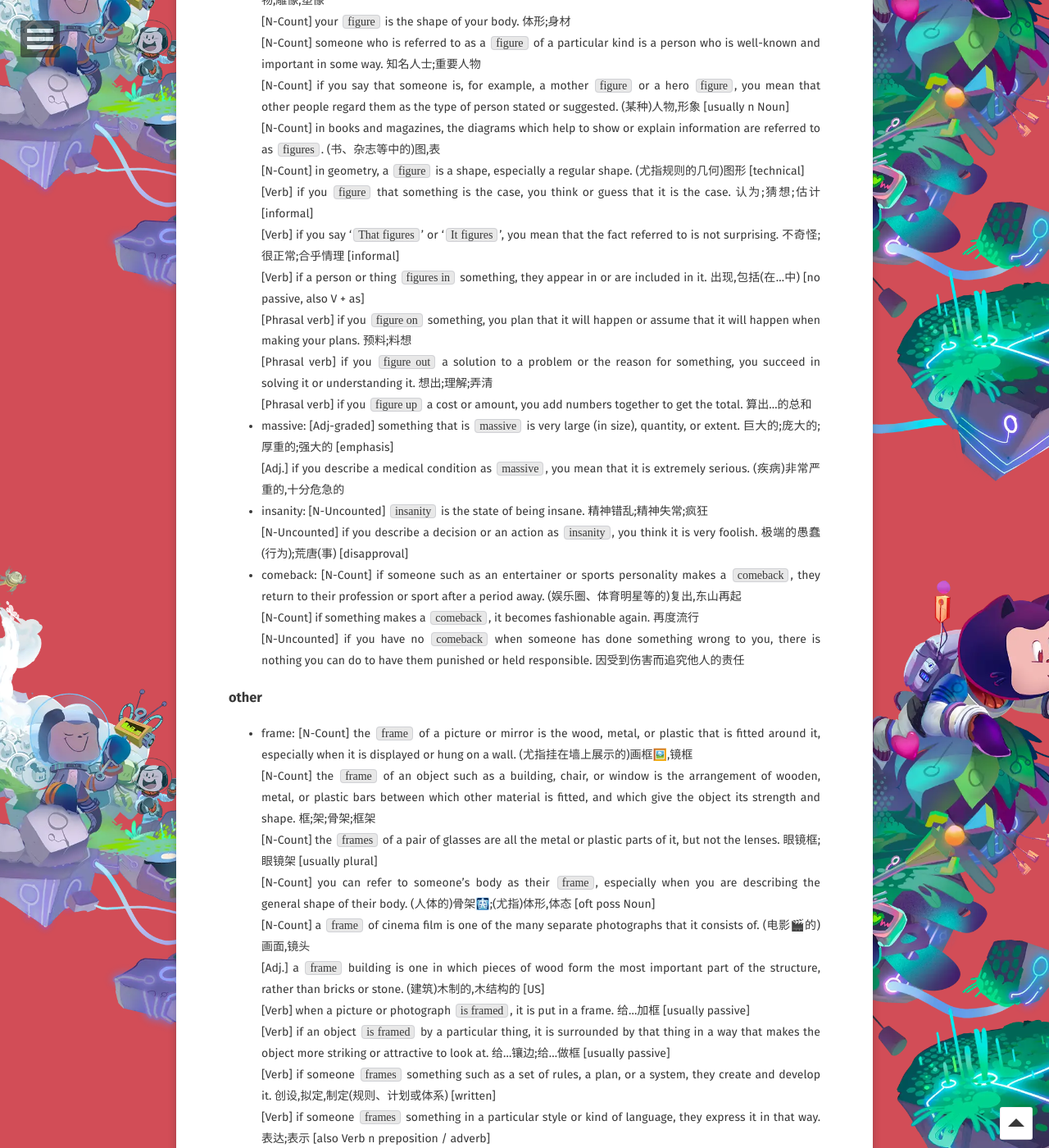
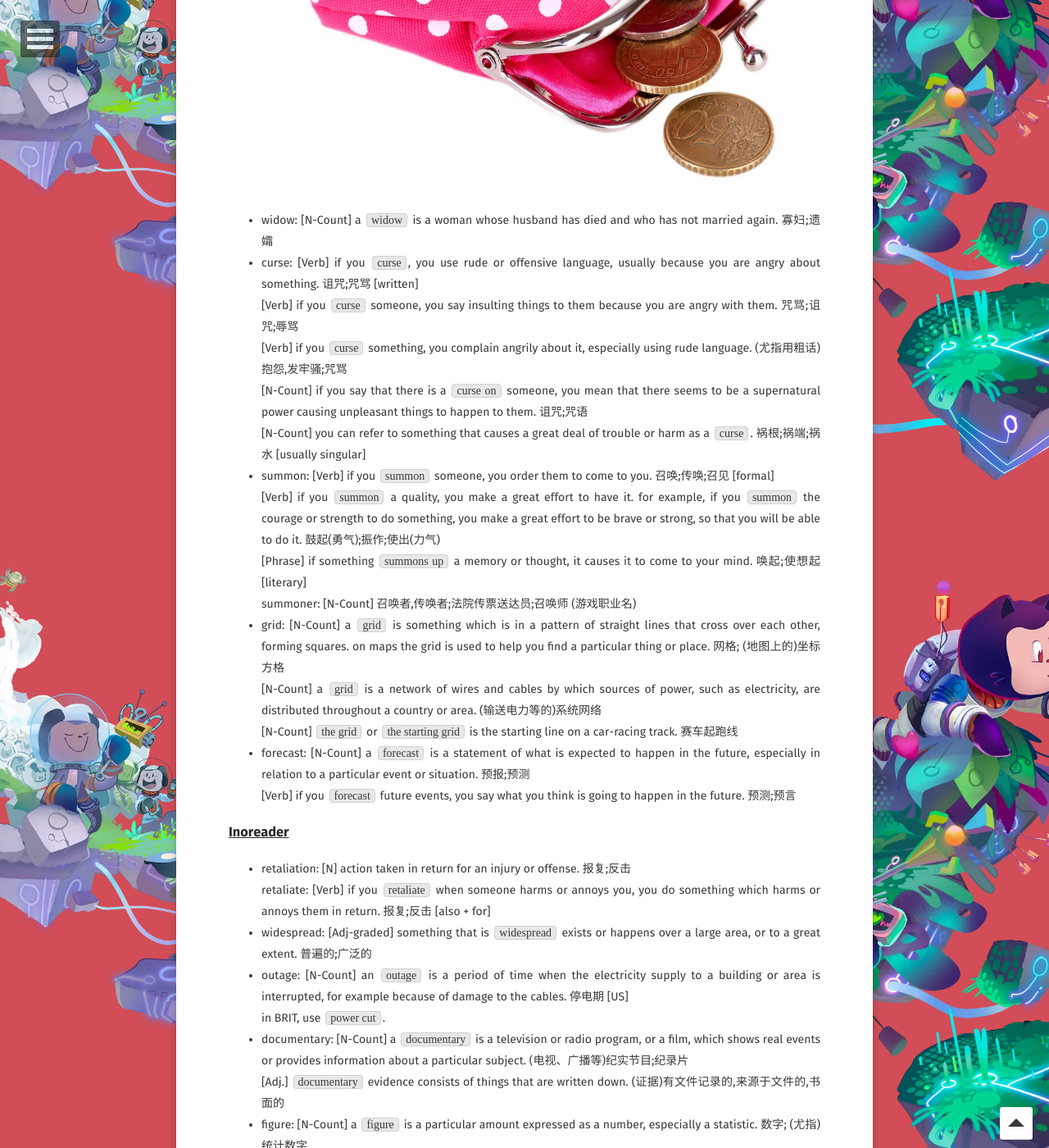
Before and after one commit to WebPavel/WebPavel.github.io, a Jekyll site: the page built from _posts/2026-10-14-daily-English-learning-(Part-2).md, in a window 1280 px wide and 1400 px high, scrolled down 6602 px. Shown: the whole window at 82% size. Built offline with Jekyll 4.4.1, drawn with Linux system fonts in a browser that asks for light colours; some web fonts are replaced; comment, search, counter and statistics services are not loaded; some of the changed text lies outside the part shown.

Commit message:
feat: updates on daily English learning (Part 2)

```diff
--- a/_posts/2026-10-14-daily-English-learning-(Part-2).md
+++ b/_posts/2026-10-14-daily-English-learning-(Part-2).md
@@ -73,7 +73,7 @@ learned from [ChatGPT](https://chatgpt.com/) in Singapore.
   [Adj.] in some languages such as French, a `grave` accent is a symbol that is placed over a vowel in a word to show how the vowel is pronounced. 重音符;抑音符;沉音符<br/>
   [Phrase] if you say that someone `is digging` their `own grave`, you are warning them that they are doing something foolish or dangerous that will cause their own failure. 自掘坟墓;自取灭亡<br/>
   [Phrase] if you say that someone who is dead would `turn in` their `grave at` something that is happening now, you mean that they would be very shocked or upset by it, if they were alive. 九泉之下不得安宁
-- sweep: [Verb] if you `sweep` an area of floor or ground, you push dirt or rubbish off it using a brush with a long handle. 扫;掸;打扫;清扫<br/>
+- sweep: [Verb] if you `sweep` an area of floor or ground, you push dirt or `rubbish` off it using a brush with a long handle. 扫;掸;打扫;清扫<br/>
   [Verb] if you `sweep` things off something, you push them off with a quick smooth movement of your arm. 拂去;掸去<br/>
   [Verb] if someone with long hair `sweeps` their hair into a particular style, they put it into that style. 梳,拢(头发)<br/>
   [V-T/V-I] if your arm or hand `sweeps` in a particular direction, or if you `sweep` it there, it moves quickly and smoothly in that direction. (使)(手臂)挥动<br/>
@@ -114,6 +114,31 @@ learned from [ChatGPT](https://chatgpt.com/) in Singapore.
   [N] a toasted sandwich. 烤三明治🥪 [informal]
 - papaya: [N-Count] a `papaya` is a fruit with a green skin, sweet yellow flesh, and small black seeds. Papayas grow on trees in hot countries. 番木瓜;木瓜<br/>
   ![papaya_250131595.jpg](/assets/tw/papaya_250131595.jpg)
+- helmet: [N-Count] a `helmet` is a hat made of a strong material which you wear to protect your head. 头盔;防护帽
+- mingle: [Verb] if things such as sounds, smells, or feelings `mingle`, they become mixed together but are usually still recognizable. (声音、气味等)混合,混杂;(感情)交织,交错<br/>
+ [Verb] at a party, if you `mingle with` the other people there, you move around and talk to them. 应酬;交际<br/>
+  (Mingle) 明格尔 (人名)
+- purse: [N-Count] a `purse` is a very small bag that people, especially women, keep their money in. (尤指女式🚺)钱包👛 [British]<br/>
+ [N-Count] a `purse` is a small bag that women carry. 女用小包;坤包 [US]<br/>
+ in BRIT, use `bag`, `handbag`.<br/>
+ [N-Sing] `purse` is used to refer to the total amount of money that a country, family, or group has. 资金;财力;财源<br/>
+ [Verb] if you `purse` your `lips`, you move them into a small, rounded shape, usually because you disapprove of something or when you are thinking. 缩拢,皱起,撅起(嘴唇👄)<br/>
+ ![purse_164673938.jpg](/assets/tw/purse_164673938.jpg)
+- widow: [N-Count] a `widow` is a woman whose husband has died and who has not married again. 寡妇;遗孀
+- curse: [Verb] if you `curse`, you use rude or offensive language, usually because you are angry about something. 诅咒;咒骂 [written]<br/>
+ [Verb] if you `curse` someone, you say insulting things to them because you are angry with them. 咒骂;诅咒;辱骂<br/>
+ [Verb] if you `curse` something, you complain angrily about it, especially using rude language. (尤指用粗话)抱怨,发牢骚;咒骂<br/>
+ [N-Count] if you say that there is a `curse on` someone, you mean that there seems to be a supernatural power causing unpleasant things to happen to them. 诅咒;咒语<br/>
+ [N-Count] you can refer to something that causes a great deal of trouble or harm as a `curse`. 祸根;祸端;祸水 [usually singular]
+- summon: [Verb] if you `summon` someone, you order them to come to you. 召唤;传唤;召见 [formal]<br/>
+ [Verb] if you `summon` a quality, you make a great effort to have it. for example, if you `summon` the courage or strength to do something, you make a great effort to be brave or strong, so that you will be able to do it. 鼓起(勇气);振作;使出(力气)<br/>
+ [Phrase] if something `summons up` a memory or thought, it causes it to come to your mind. 唤起;使想起 [literary]<br/>
+ summoner: [N-Count] 召唤者,传唤者;法院传票送达员;召唤师 (游戏职业名)
+- grid: [N-Count] a `grid` is something which is in a pattern of straight lines that cross over each other, forming squares. on maps the grid is used to help you find a particular thing or place. 网格; (地图上的)坐标方格<br/>
+ [N-Count] a `grid` is a network of wires and cables by which sources of power, such as electricity, are distributed throughout a country or area. (输送电力等的)系统网络<br/>
+ [N-Count] `the grid` or `the starting grid` is the starting line on a car-racing track. 赛车起跑线
+- forecast: [N-Count] a `forecast` is a statement of what is expected to happen in the future, especially in relation to a particular event or situation. 预报;预测<br/>
+ [Verb] if you `forecast` future events, you say what you think is going to happen in the future. 预测;预言
 
 ### [Inoreader](https://www.innoreader.com/)
 
```
Also changed, not shown: assets/tw/purse_164673938.jpg (added).
